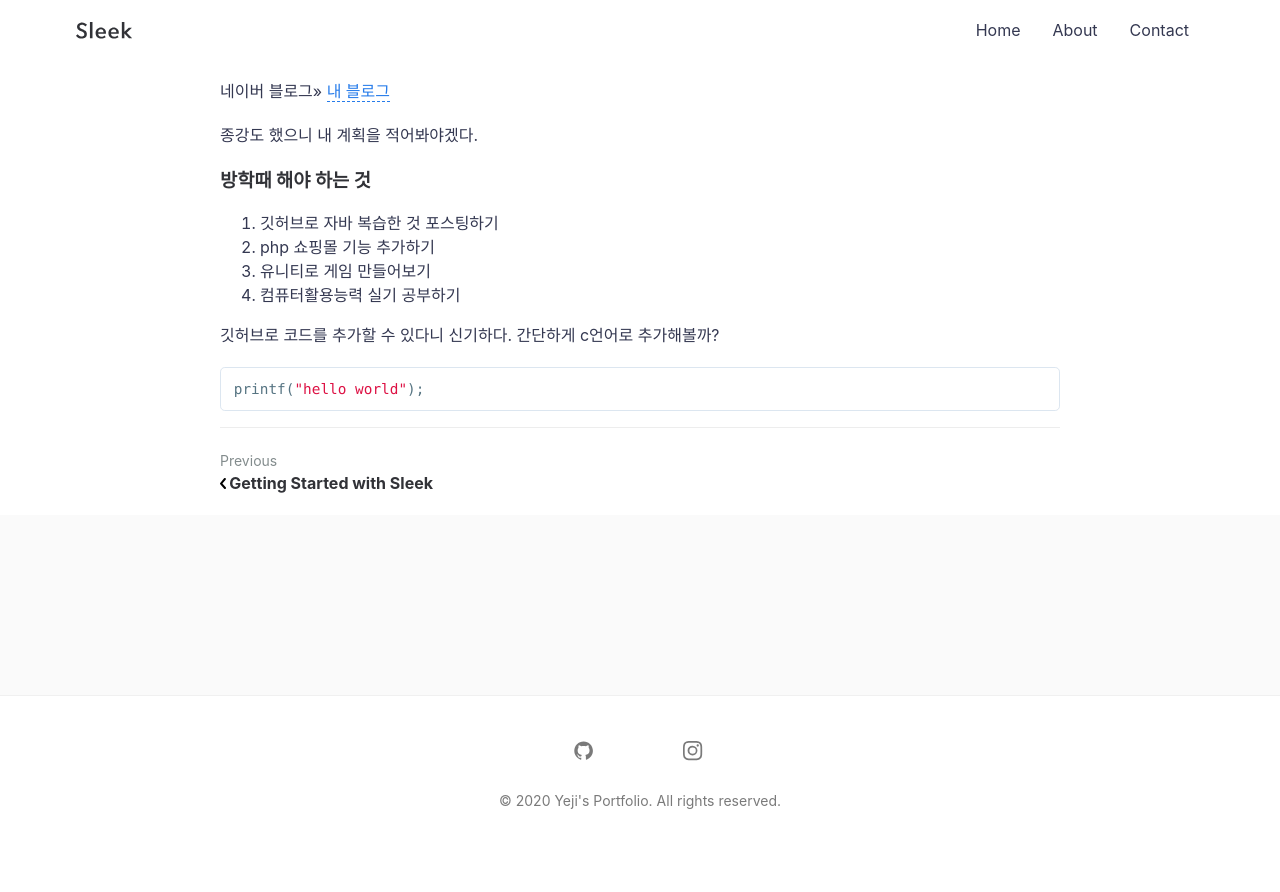
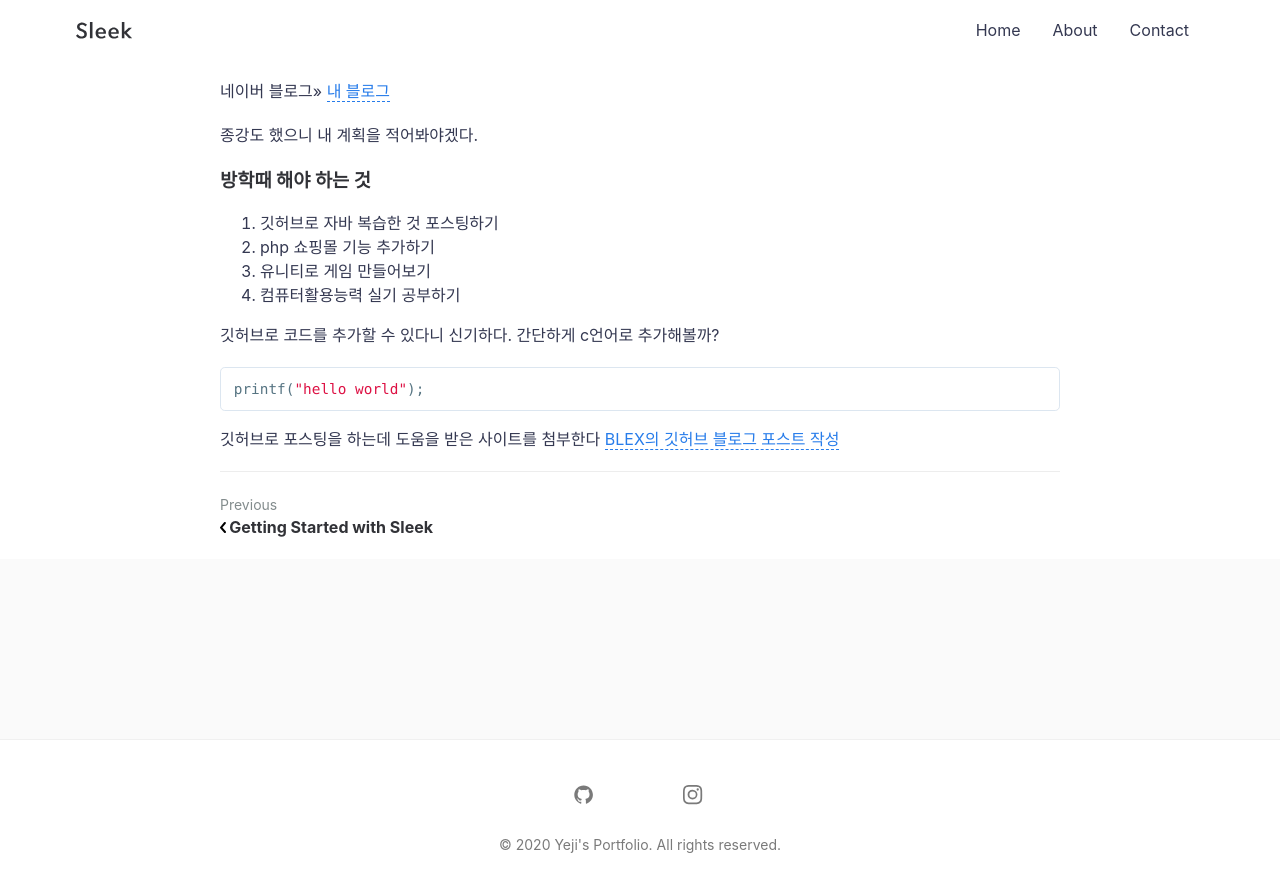
Before and after one commit to Yeji-Jang1210/Yeji-Jang1210.github.io, a Jekyll site: the page built from _posts/2020-07-10-first-post.md, in a window 1280 px wide and 900 px high, scrolled down 645 px. Shown: the top 892 px of the window. Built offline with Jekyll 4.4.1, drawn with Linux system fonts in a browser that asks for light colours; comment, search, counter and statistics services are not loaded; before the commit the page ends 1501 px from its top, so only the background shows below that.

Commit message:
Update 2020-07-10-first-post.md

````diff
--- a/_posts/2020-07-10-first-post.md
+++ b/_posts/2020-07-10-first-post.md
@@ -20,3 +20,6 @@ featured-img: first-post
 ```c
 printf("hello world");
 ```
+
+깃허브로 포스팅을 하는데 도움을 받은 사이트를 첨부한다
+[BLEX의 깃허브 블로그 포스트 작성](https://www.youtube.com/watch?v=LyQgkZX2ZaM)
````
